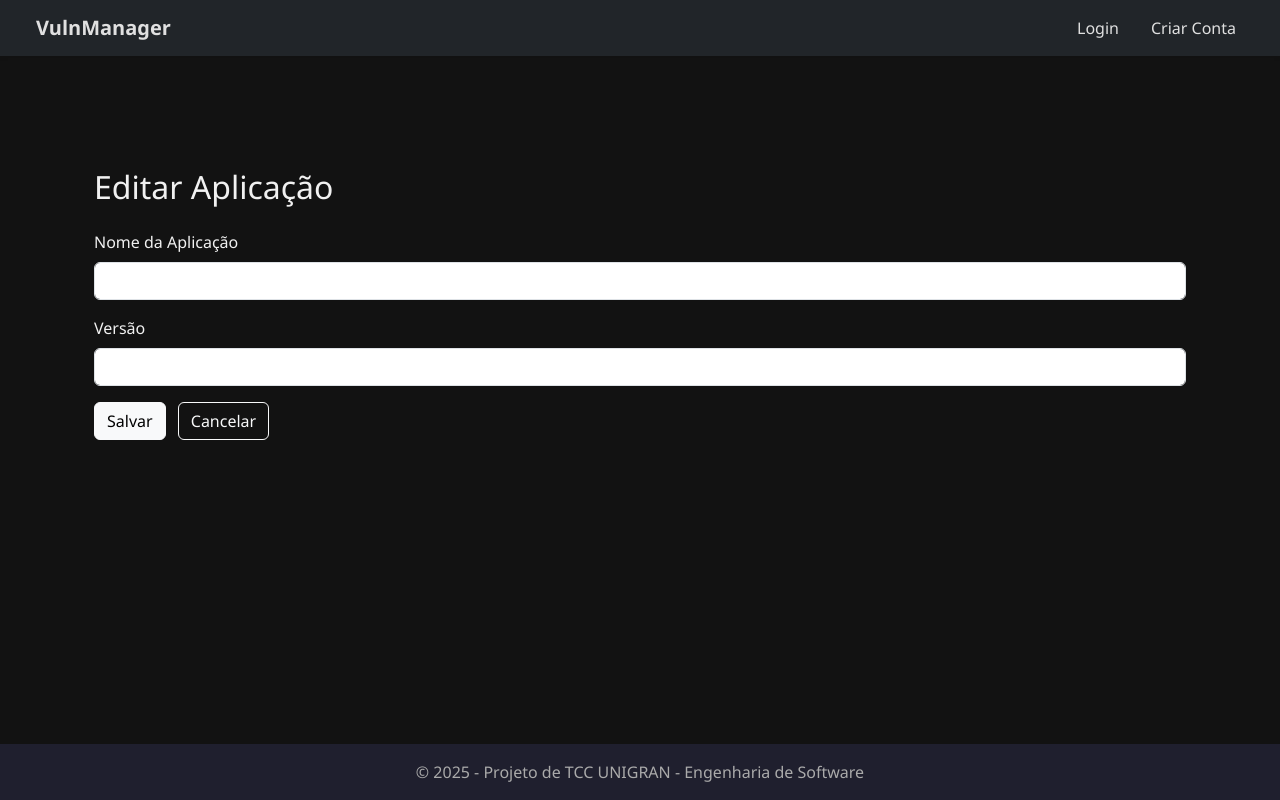
After one commit to domssilva/unigran-tcc-app, a Flask app: template app/templates/application_edit.html in a window 1280 px wide. The commit adds this page. Run offline with Flask 3, Linux system fonts and the light colour scheme; the template is opened without the code that fills it, so the values that code supplies are empty.

Commit message:
feature: edit application

```diff
--- a/app/services/application_service.py
+++ b/app/services/application_service.py
@@ -6,3 +6,9 @@ def create_application(name, version, user_id):
     db.session.add(app)
     db.session.commit()
     return app
+
+def update_application(app, name, version):
+    app.name = name
+    app.version = version
+    db.session.commit()
+    return app
--- a/app/templates/app_detail.html
+++ b/app/templates/app_detail.html
@@ -6,6 +6,9 @@
 <div class="container mt-5">
     <div class="d-flex justify-content-between align-items-center mb-3">
         <h2 class="mb-0">{{ app.name }}</h2>
+         <a href="{{ url_for('protected.edit_application', id=app.id) }}" class="btn btn-outline-light btn-sm">
+            Editar Aplicação
+        </a>
         <a href="{{ url_for('protected.register_vulnerability', app_id=app.id) }}" class="btn btn-light btn-sm">
             + Nova Vulnerabilidade
         </a>
--- /dev/null
+++ b/app/templates/application_edit.html
@@ -0,0 +1,21 @@
+{% extends "base.html" %}
+
+{% block title %}Editar Aplicação{% endblock %}
+
+{% block content %}
+<div class="container mt-5">
+    <h2 class="mb-4">Editar Aplicação</h2>
+    <form method="POST">
+        <div class="mb-3">
+            <label for="name" class="form-label">Nome da Aplicação</label>
+            <input type="text" class="form-control" id="name" name="name" value="{{ app.name }}" required>
+        </div>
+        <div class="mb-3">
+            <label for="version" class="form-label">Versão</label>
+            <input type="text" class="form-control" id="version" name="version" value="{{ app.version or '' }}">
+        </div>
+        <button type="submit" class="btn btn-light">Salvar</button>
+        <a href="{{ url_for('protected.app_detail', id=app.id) }}" class="btn btn-outline-light ms-2">Cancelar</a>
+    </form>
+</div>
+{% endblock %}
```
Also changed, not shown: app/routes/protected_routes.py (+31 -6 lines).
